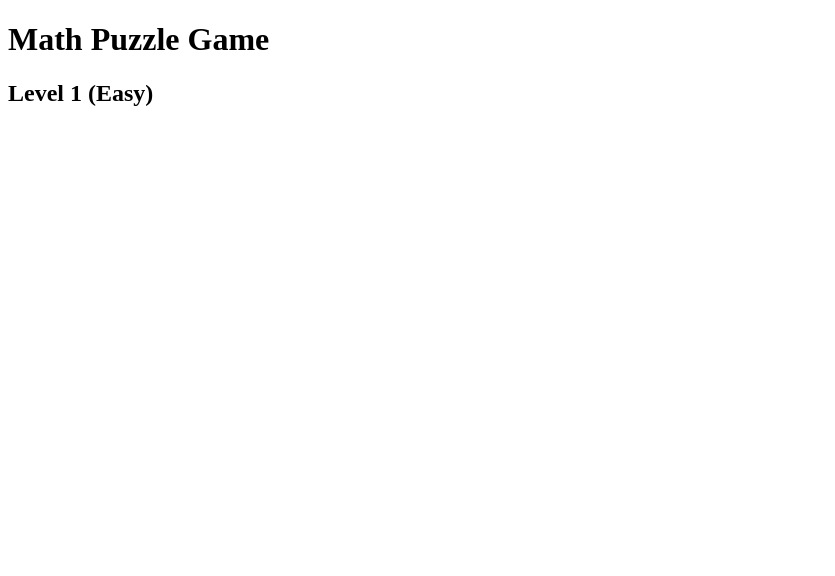
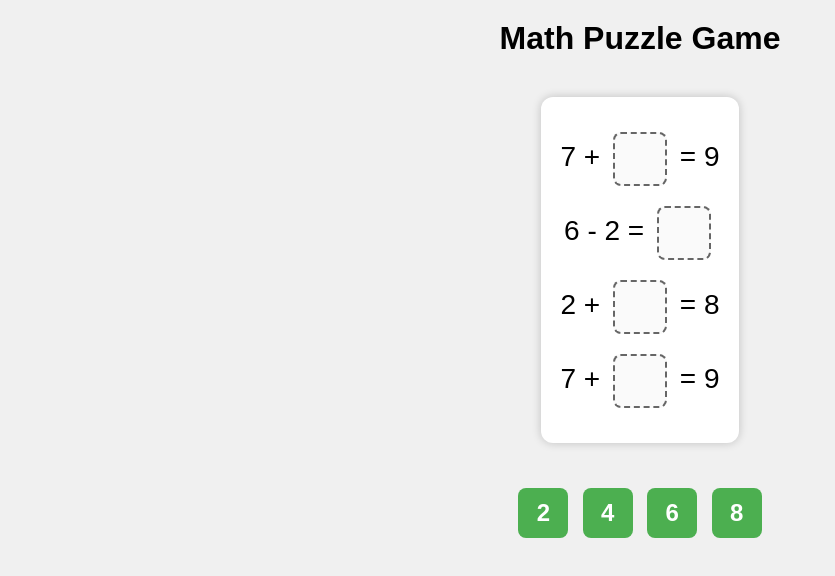
Before and after one commit to sommotisubbeni-wq/Math-Puzzle-, a plain HTML site: page index.html in a window 1280 px wide. Shown: the whole page, without its empty margins (0-835 px from the left). Drawn offline with Linux system fonts and the light colour scheme.

Commit message:
Update index.html

```diff
--- a/index.html
+++ b/index.html
@@ -3,18 +3,123 @@
 <head>
   <meta charset="UTF-8">
   <title>Math Puzzle Game</title>
-  <link rel="stylesheet" href="style.css">
+  <style>
+    body {
+      font-family: Arial, sans-serif;
+      text-align: center;
+      background: #f0f0f0;
+    }
+    h1 {
+      margin: 20px 0;
+    }
+    .puzzle {
+      display: inline-block;
+      margin: 20px;
+      padding: 20px;
+      background: #fff;
+      border-radius: 12px;
+      box-shadow: 0 0 10px rgba(0,0,0,0.2);
+    }
+    .row {
+      margin: 10px 0;
+      font-size: 28px;
+    }
+    .slot {
+      display: inline-block;
+      width: 50px;
+      height: 50px;
+      margin: 5px;
+      line-height: 50px;
+      border: 2px dashed #666;
+      border-radius: 8px;
+      vertical-align: middle;
+      background: #fafafa;
+      font-weight: bold;
+      font-size: 24px;
+    }
+    .number {
+      display: inline-block;
+      width: 50px;
+      height: 50px;
+      margin: 5px;
+      line-height: 50px;
+      border-radius: 8px;
+      background: #4CAF50;
+      color: white;
+      font-weight: bold;
+      cursor: grab;
+      font-size: 24px;
+    }
+    .number:active {
+      cursor: grabbing;
+    }
+    #numbers {
+      margin-top: 20px;
+    }
+    #message {
+      margin-top: 15px;
+      font-size: 22px;
+      font-weight: bold;
+    }
+  </style>
 </head>
 <body>
   <h1>Math Puzzle Game</h1>
-  <h2 id="levelTitle">Level 1 (Easy)</h2>
 
-  <div id="puzzle"></div>
-  <div id="numbers"></div>
+  <div class="puzzle" id="puzzle">
+    <div class="row">7 + <span class="slot" data-answer="2"></span> = 9</div>
+    <div class="row">6 - 2 = <span class="slot" data-answer="4"></span></div>
+    <div class="row">2 + <span class="slot" data-answer="6"></span> = 8</div>
+    <div class="row">7 + <span class="slot" data-answer="2"></span> = 9</div>
+  </div>
+
+  <div id="numbers">
+    <div class="number" draggable="true">2</div>
+    <div class="number" draggable="true">4</div>
+    <div class="number" draggable="true">6</div>
+    <div class="number" draggable="true">8</div>
+  </div>
 
   <div id="message"></div>
-  <button id="nextBtn" onclick="nextLevel()" style="display:none;">Next Level</button>
 
-  <script src="script.js"></script>
+  <script>
+    const numbers = document.querySelectorAll(".number");
+    const slots = document.querySelectorAll(".slot");
+    const message = document.getElementById("message");
+
+    numbers.forEach(num => {
+      num.addEventListener("dragstart", e => {
+        e.dataTransfer.setData("text", e.target.textContent);
+      });
+    });
+
+    slots.forEach(slot => {
+      slot.addEventListener("dragover", e => {
+        e.preventDefault();
+      });
+
+      slot.addEventListener("drop", e => {
+        e.preventDefault();
+        const data = e.dataTransfer.getData("text");
+        if (!slot.textContent) {
+          slot.textContent = data;
+          checkWin();
+        }
+      });
+    });
+
+    function checkWin() {
+      let correct = true;
+      slots.forEach(slot => {
+        if (slot.textContent !== slot.dataset.answer) {
+          correct = false;
+        }
+      });
+      if (correct) {
+        message.textContent = "🎉 You Win!";
+        message.style.color = "green";
+      }
+    }
+  </script>
 </body>
 </html>
```
